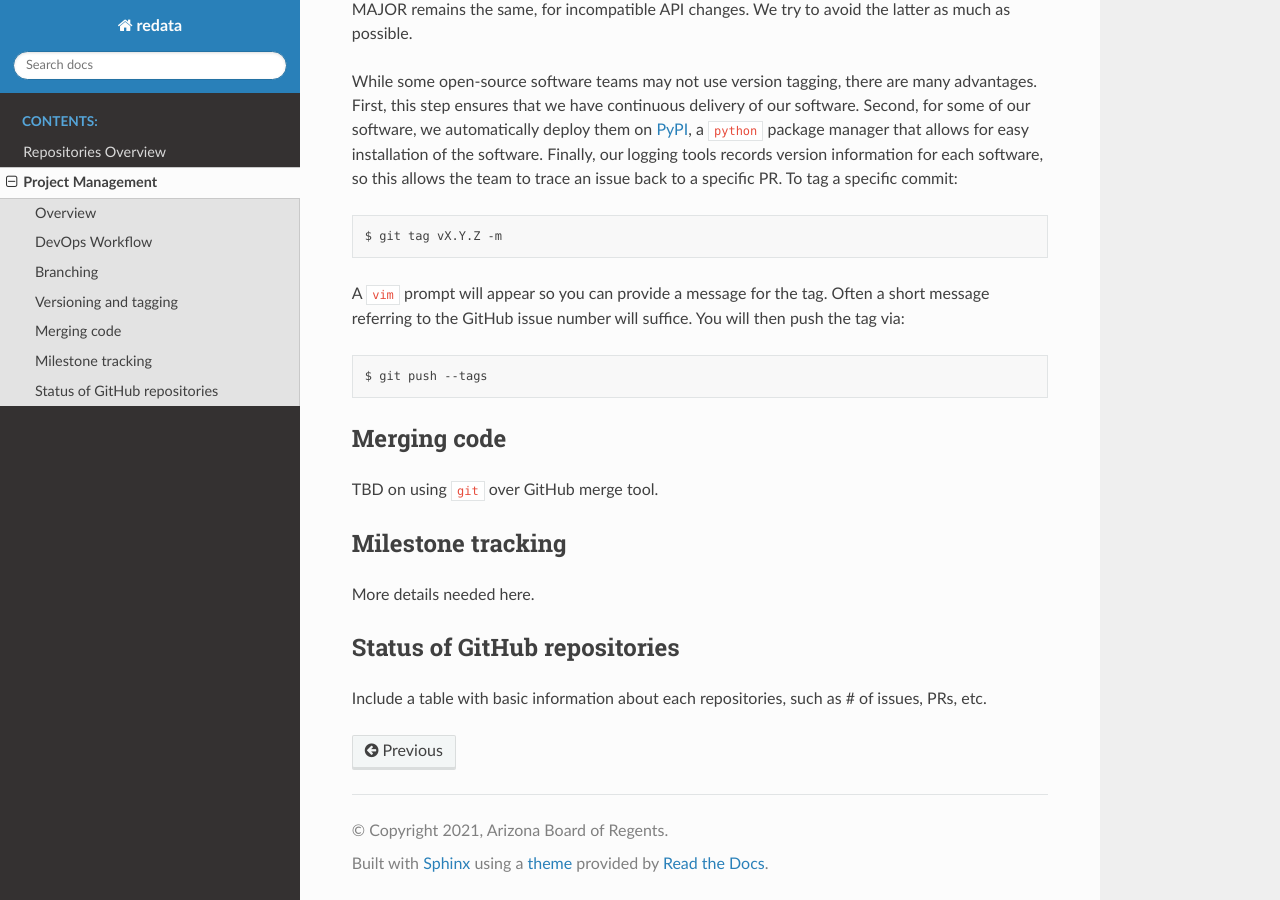
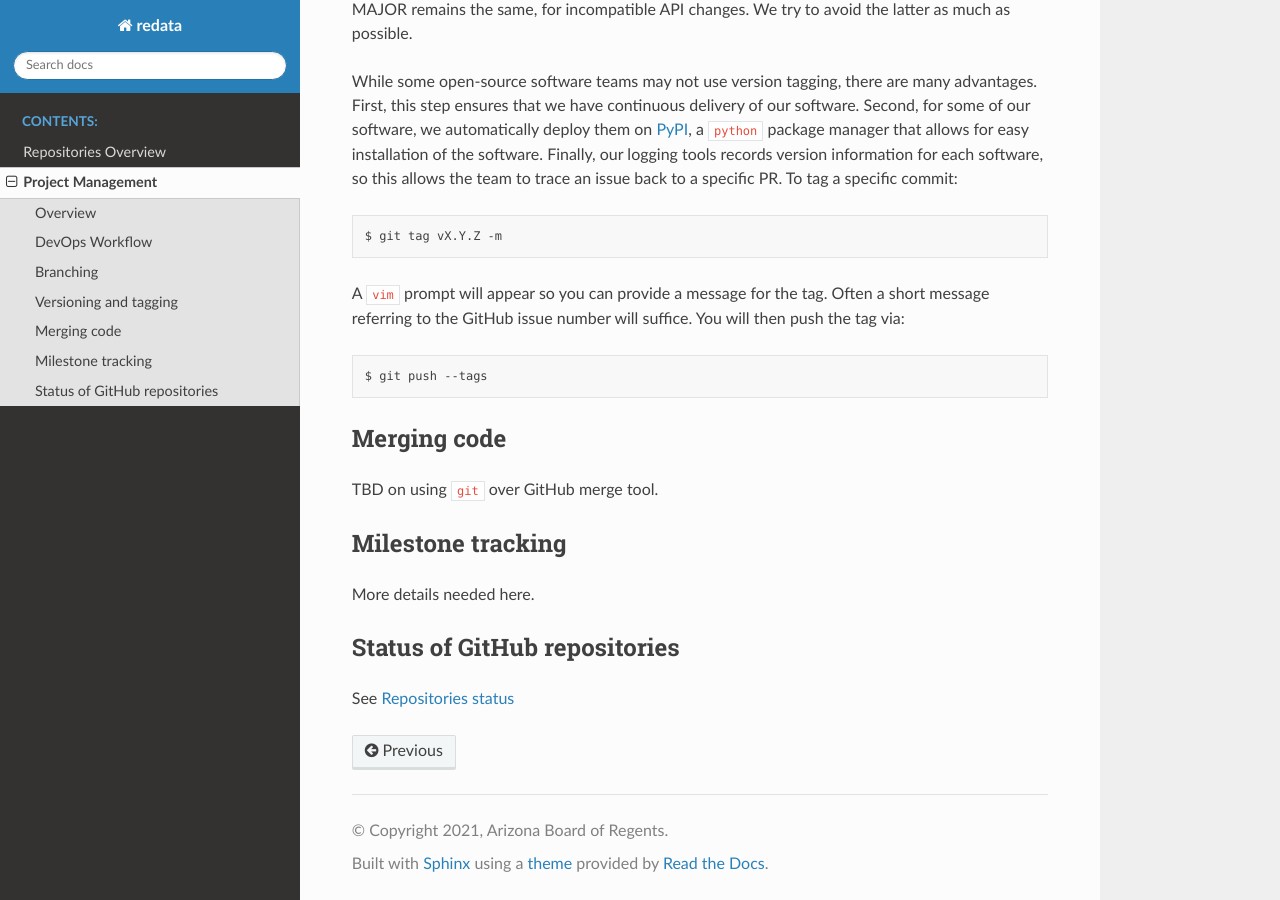
Before and after one commit to UAL-RE/redata-docs, a Sphinx documentation site: the page built from source/project-management.rst, in a window 1280 px wide and 900 px high, scrolled down 1979 px. Built offline with Sphinx 7.4.7 and the Read the Docs theme 2.0.0, drawn with Linux system fonts in a browser that asks for light colours.

```diff
--- a/source/conf.py
+++ b/source/conf.py
@@ -37,6 +37,7 @@ extensions = [
     "sphinx.ext.autodoc",
     "sphinx_autodoc_typehints",
     "sphinx.ext.extlinks",
+    "sphinx.ext.autosectionlabel",
 ]
 
 # Add any paths that contain templates here, relative to this directory.
--- a/source/project-management.rst
+++ b/source/project-management.rst
@@ -134,7 +134,7 @@ More details needed here.
 Status of GitHub repositories
 -----------------------------
 
-Include a table with basic information about each repositories, such as # of issues, PRs, etc.
+See :ref:`Repositories status`
 
 
 .. _`GitHub issues`: https://guides.github.com/features/issues/
```
